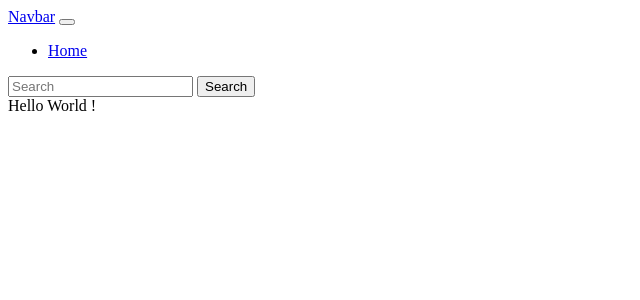
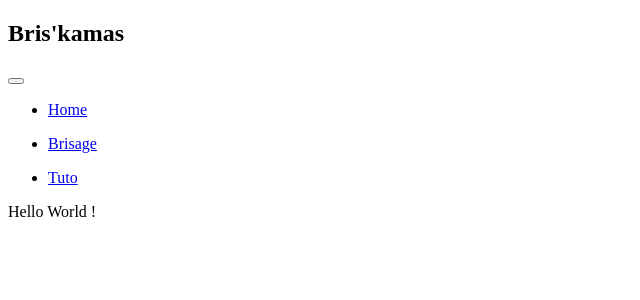
Before and after one commit to ChapelleNathan/brisekama, a Symfony app: template templates/home_page/index.html.twig in a window 1280 px wide. Shown: the top 300 px of the page, without its empty margins (0-640 px from the left). Run offline with Twig, Linux system fonts and the light colour scheme; the template is opened without the code that fills it, so the values that code supplies are empty; some libraries are stand-ins or nearby versions.

Commit message:
added navbar

```diff
--- a/templates/items/_navbar.html.twig
+++ b/templates/items/_navbar.html.twig
@@ -1,20 +1,23 @@
 {% block navbar %}
-<nav class="navbar navbar-expand-lg bg-primary">
+<nav class="navbar navbar-dark bg-dark navbar-expand-lg bg-body-tertiary">
   <div class="container-fluid">
-    <a class="navbar-brand" href="#">Navbar</a>
-    <button class="navbar-toggler" type="button" data-bs-toggle="collapse" data-bs-target="#navbarSupportedContent" aria-controls="navbarSupportedContent" aria-expanded="false" aria-label="Toggle navigation">
+    <h1 class="navbar-brand m-2" href="#">Bris'kamas</h1>
+    <button class="navbar-toggler" type="button" data-bs-toggle="collapse" data-bs-target="#navbarNav" aria-controls="navbarNav" aria-expanded="false" aria-label="Toggle navigation">
       <span class="navbar-toggler-icon"></span>
     </button>
-    <div class="collapse navbar-collapse" id="navbarSupportedContent">
-      <ul class="navbar-nav me-auto mb-2 mb-lg-0">
+    <div class="collapse navbar-collapse justify-content-end m-2" id="navbarNav">
+      <ul class="navbar-nav">
         <li class="nav-item">
-          <a class="nav-link active" aria-current="page" href="#">Home</a>
+          <a class="nav-link active" aria-current="page" href="#"><p>Home</p></a>
         </li>
+        <li class="nav-item">
+          <a class="nav-link" href="#"><p>Brisage</p></a>
+        </li>
+        <li class="nav-item">
+          <a class="nav-link" href="#"><p>Tuto</p></a>
+        </li>
+
       </ul>
-      <form class="d-flex" role="search">
-        <input class="form-control me-2" type="search" placeholder="Search" aria-label="Search">
-        <button class="btn btn-outline-success" type="submit">Search</button>
-      </form>
     </div>
   </div>
 </nav>
--- a/webpack.config.js
+++ b/webpack.config.js
@@ -20,6 +20,8 @@ Encore
      * Each entry will result in one JavaScript file (e.g. app.js)
      * and one CSS file (e.g. app.css) if your JavaScript imports CSS.
      */
+    .addStyleEntry('variable','./assets/styles/variable.scss')
+    .addStyleEntry('navbar','./assets/styles/navbar.scss')
     .addEntry('app', './assets/app.js')
 
     // enables the Symfony UX Stimulus bridge (used in assets/bootstrap.js)
```
Also changed, not shown: assets/styles/app.scss (+11 -0 lines), assets/styles/navbar.scss (added, +13 -0 lines), assets/styles/variable.scss (added, +9 -0 lines).
